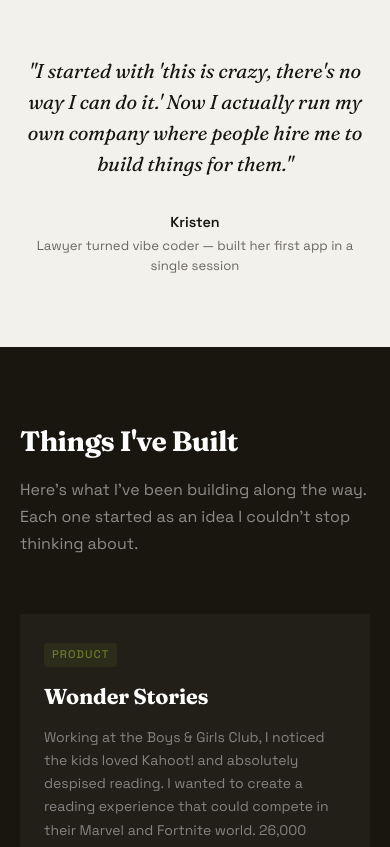
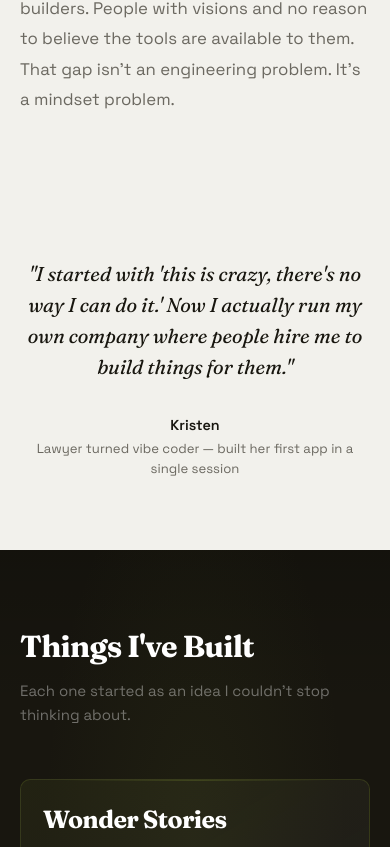
Before and after one commit to mathandlove/good-vibes-garage, a React (Vite) app: page / in a window 390 px wide. Shown: the part 2544-3391 px from the top of the page. Built offline with nearby package versions, Linux system fonts and the light colour scheme.

Commit message:
almost home

```diff
--- a/src/App.tsx
+++ b/src/App.tsx
@@ -75,8 +75,8 @@ export default function App() {
         <section className="pullQuoteSection reveal">
           <div className="pullQuoteInner">
             When our skills don't meet what we want to produce, we lose the
-            ability to create. AI flips that switch.
-            <span className="pullQuoteAttr">&mdash; Elliott, SXSW EDU 2026</span>
+            ability to create. AI flips that switch — now it can help you build
+            things you can't even fully imagine yourself.
           </div>
         </section>
       </main>
--- a/src/components/Work.module.css
+++ b/src/components/Work.module.css
@@ -1,136 +1,311 @@
+/* ────────────────────────────────────────────
+   Section
+──────────────────────────────────────────── */
 .section {
   background: var(--text);
   color: #fff;
   position: relative;
+  padding-top: 128px;
+  padding-bottom: 128px;
 }
 
+/* Gradient entry — fades in from previous section */
+.section::before {
+  content: '';
+  position: absolute;
+  top: 0;
+  left: 0;
+  right: 0;
+  height: 160px;
+  background: linear-gradient(to bottom, rgba(0, 0, 0, 0.18) 0%, transparent 100%);
+  pointer-events: none;
+}
+
+/* Accent glow behind the grid */
+.section::after {
+  content: '';
+  position: absolute;
+  top: 0;
+  left: 0;
+  right: 0;
+  bottom: 0;
+  background: radial-gradient(
+    ellipse 65% 45% at 50% 20%,
+    rgba(107, 122, 42, 0.09) 0%,
+    transparent 60%
+  );
+  pointer-events: none;
+}
+
+/* ────────────────────────────────────────────
+   Header
+──────────────────────────────────────────── */
 .header {
-  margin-bottom: 56px;
-  max-width: 520px;
+  margin-bottom: 80px;
+  max-width: 480px;
+  position: relative;
+  z-index: 1;
 }
 
 .heading {
   font-family: var(--font-display);
-  font-size: clamp(1.75rem, 3.5vw, 2.5rem);
+  font-size: clamp(1.9rem, 3.5vw, 2.6rem);
   font-weight: 700;
-  letter-spacing: -0.02em;
+  letter-spacing: -0.025em;
   color: #fff;
-  margin-bottom: 12px;
+  margin-bottom: 16px;
+  line-height: 1.08;
 }
 
 .subheading {
-  font-size: 1rem;
-  color: rgba(255, 255, 255, 0.5);
-  line-height: 1.7;
+  font-size: 0.9375rem;
+  color: rgba(255, 255, 255, 0.38);
+  line-height: 1.6;
 }
 
-/* Bento-ish grid */
+/* ────────────────────────────────────────────
+   Grid
+──────────────────────────────────────────── */
 .grid {
   display: grid;
-  grid-template-columns: repeat(3, 1fr);
-  gap: 2px;
+  grid-template-columns: repeat(12, 1fr);
+  gap: 14px;
+  position: relative;
+  z-index: 1;
 }
 
+.card:nth-child(1) { grid-column: span 7; }
+.card:nth-child(2) { grid-column: span 5; }
+.card:nth-child(3) { grid-column: span 4; }
+.card:nth-child(4) { grid-column: span 4; }
+.card:nth-child(5) { grid-column: span 4; }
+
+/* ────────────────────────────────────────────
+   Card base
+──────────────────────────────────────────── */
 .card {
   display: flex;
   flex-direction: column;
-  gap: 12px;
-  padding: 40px 32px;
-  background: rgba(255, 255, 255, 0.04);
-  cursor: pointer;
+  padding: 32px 30px 26px;
+  background: linear-gradient(
+    150deg,
+    rgba(255, 255, 255, 0.06) 0%,
+    rgba(255, 255, 255, 0.025) 100%
+  );
+  border: 1px solid rgba(255, 255, 255, 0.09);
+  border-radius: 10px;
+  text-decoration: none;
   position: relative;
-  transition: background 0.25s ease;
-  text-decoration: none;
-  border-bottom: 2px solid transparent;
+  overflow: hidden;
+  min-height: 210px;
+  transition:
+    transform 0.28s cubic-bezier(0.22, 1, 0.36, 1),
+    box-shadow 0.28s ease,
+    border-color 0.28s ease,
+    background 0.28s ease;
 }
 
-
-.card:first-child {
-  grid-column: span 2;
+/* Subtle top highlight shared by all cards */
+.card::before {
+  content: '';
+  position: absolute;
+  top: 0;
+  left: 12%;
+  right: 12%;
+  height: 1px;
+  background: linear-gradient(90deg, transparent, rgba(255, 255, 255, 0.1), transparent);
+  pointer-events: none;
 }
 
-.card::after {
-  content: '';
-  position: absolute;
-  bottom: 0;
-  left: 32px;
-  right: 32px;
-  height: 2px;
-  background: var(--accent);
-  transform: scaleX(0);
-  transform-origin: left;
-  transition: transform 0.3s cubic-bezier(0.22, 1, 0.36, 1);
+/* ── Hover ── */
+.card:hover {
+  transform: translateY(-5px);
+  border-color: rgba(107, 122, 42, 0.55);
+  background: linear-gradient(
+    150deg,
+    rgba(255, 255, 255, 0.09) 0%,
+    rgba(255, 255, 255, 0.04) 100%
+  );
+  box-shadow:
+    0 20px 48px rgba(0, 0, 0, 0.5),
+    0 0 0 1px rgba(107, 122, 42, 0.18),
+    inset 0 1px 0 rgba(255, 255, 255, 0.08);
 }
 
-.card:hover {
-  background: rgba(255, 255, 255, 0.08);
-}
-
-.card:hover::after {
-  transform: scaleX(1);
+.card:hover .viewLabel {
+  color: var(--accent);
+  opacity: 1;
+  transform: translateX(0);
 }
 
 .card:hover .arrow {
+  color: var(--accent);
   opacity: 1;
   transform: translate(2px, -2px);
 }
 
-.cardTop {
+/* ────────────────────────────────────────────
+   Featured card — Wonder Stories
+──────────────────────────────────────────── */
+.cardFeatured {
+  background: linear-gradient(
+    150deg,
+    rgba(107, 122, 42, 0.12) 0%,
+    rgba(255, 255, 255, 0.04) 60%,
+    rgba(255, 255, 255, 0.02) 100%
+  );
+  border-color: rgba(107, 122, 42, 0.28);
+  min-height: 240px;
+}
+
+/* Stronger top highlight on featured */
+.cardFeatured::before {
+  background: linear-gradient(90deg, transparent, rgba(107, 122, 42, 0.35), transparent);
+}
+
+.cardFeatured:hover {
+  border-color: rgba(107, 122, 42, 0.65);
+  background: linear-gradient(
+    150deg,
+    rgba(107, 122, 42, 0.18) 0%,
+    rgba(255, 255, 255, 0.06) 60%,
+    rgba(255, 255, 255, 0.03) 100%
+  );
+  box-shadow:
+    0 24px 56px rgba(0, 0, 0, 0.55),
+    0 0 0 1px rgba(107, 122, 42, 0.3),
+    0 0 40px rgba(107, 122, 42, 0.08),
+    inset 0 1px 0 rgba(107, 122, 42, 0.2);
+}
+
+.cardFeatured .cardTitle {
+  font-size: 1.75rem;
+}
+
+/* ────────────────────────────────────────────
+   Card internals
+──────────────────────────────────────────── */
+.cardInner {
   display: flex;
-  align-items: center;
-  justify-content: space-between;
+  flex-direction: column;
+  flex: 1;
 }
 
 .tag {
-  font-size: 0.7rem;
-  font-weight: 500;
-  letter-spacing: 0.1em;
+  display: inline-block;
+  font-size: 0.6rem;
+  font-weight: 600;
+  letter-spacing: 0.14em;
   text-transform: uppercase;
-  color: var(--accent);
-  background: rgba(107, 122, 42, 0.15);
+  color: rgba(139, 157, 55, 0.9);
+  background: rgba(107, 122, 42, 0.1);
+  border: 1px solid rgba(107, 122, 42, 0.2);
   padding: 3px 8px;
   border-radius: 3px;
-}
-
-.arrow {
-  font-size: 1rem;
-  color: rgba(255, 255, 255, 0.3);
-  opacity: 0;
-  transition: opacity 0.2s, transform 0.2s;
+  margin-bottom: 22px;
+  align-self: flex-start;
 }
 
 .cardTitle {
   font-family: var(--font-display);
-  font-size: 1.35rem;
+  font-size: 1.5rem;
   font-weight: 700;
   color: #fff;
-  letter-spacing: -0.01em;
+  letter-spacing: -0.025em;
+  line-height: 1.1;
+  margin-bottom: 12px;
 }
 
 .cardDesc {
-  font-size: 0.875rem;
-  color: rgba(255, 255, 255, 0.45);
-  line-height: 1.65;
+  font-size: 0.855rem;
+  color: rgba(255, 255, 255, 0.56);
+  line-height: 1.68;
+  flex: 1;
 }
 
-@media (max-width: 900px) {
-  .grid {
-    grid-template-columns: 1fr 1fr;
+/* ────────────────────────────────────────────
+   Card footer / CTA
+──────────────────────────────────────────── */
+.cardFoot {
+  display: flex;
+  align-items: center;
+  justify-content: space-between;
+  margin-top: 24px;
+  padding-top: 16px;
+  border-top: 1px solid rgba(255, 255, 255, 0.06);
+}
+
+.viewLabel {
+  font-size: 0.72rem;
+  font-weight: 500;
+  letter-spacing: 0.08em;
+  color: rgba(255, 255, 255, 0.3);
+  opacity: 1;
+  transform: translateX(0);
+  transition: color 0.22s ease, transform 0.22s ease;
+}
+
+.arrow {
+  font-size: 0.9rem;
+  color: rgba(255, 255, 255, 0.28);
+  opacity: 1;
+  transition: color 0.22s ease, transform 0.22s ease;
+  flex-shrink: 0;
+}
+
+/* ────────────────────────────────────────────
+   Tablet
+──────────────────────────────────────────── */
+@media (max-width: 960px) {
+  .section {
+    padding-top: 100px;
+    padding-bottom: 100px;
   }
 
-  .card:first-child {
-    grid-column: span 2;
+  .grid {
+    grid-template-columns: repeat(2, 1fr);
+    gap: 10px;
+  }
+
+  .card:nth-child(1) { grid-column: span 2; }
+  .card:nth-child(2) { grid-column: span 1; }
+  .card:nth-child(3) { grid-column: span 1; }
+  .card:nth-child(4) { grid-column: span 1; }
+  .card:nth-child(5) { grid-column: span 1; }
+}
+
+/* ────────────────────────────────────────────
+   Mobile
+──────────────────────────────────────────── */
+@media (max-width: 600px) {
+  .section {
+    padding-top: 80px;
+    padding-bottom: 88px;
+  }
+
+  .header {
+    margin-bottom: 52px;
+  }
+
+  .grid {
+    grid-template-columns: 1fr;
+    gap: 8px;
+  }
+
+  .card:nth-child(n) {
+    grid-column: span 1;
+    min-height: 0;
+  }
+
+  .cardFeatured {
+    min-height: 0;
+  }
+
+  .cardFeatured .cardTitle {
+    font-size: 1.55rem;
+  }
+
+  .card {
+    padding: 26px 22px 20px;
   }
 }
-
-@media (max-width: 600px) {
-  .grid {
-    grid-template-columns: 1fr;
-  }
-
-  .card:first-child {
-    grid-column: span 1;
-  }
-
-  .card { padding: 28px 24px; }
-}
--- a/src/components/Work.tsx
+++ b/src/components/Work.tsx
@@ -3,38 +3,38 @@ import styles from './Work.module.css'
 const projects = [
   {
     name: 'Wonder Stories',
-    description: 'Working at the Boys & Girls Club, I noticed the kids loved Kahoot! and absolutely despised reading. I wanted to create a reading experience that could compete in their Marvel and Fortnite world. 26,000 active users now — and parents of kids with dyslexia keep telling me their children won\'t read anything else.',
+    description: 'Ten years at the Boys & Girls Club watching kids hate reading. I wanted to fix that. 26,000 users later, I\'m still building — currently letting students talk to storybook characters.',
     tag: 'Product',
     href: 'https://www.wonderstories.app',
-    internal: false,
+    featured: true,
   },
   {
     name: 'Robodexo',
-    description: 'I had a week off work, a 3-month-old, and my 40th birthday coming up. I always throw elaborate murder mysteries. This time I wanted everyone to be a Pokemon trainer — playing cards with QR codes, quests, tournaments, discovery. Built the whole thing in a week. 70 people came.',
+    description: 'I had a week off, a 3-month-old, and my 40th birthday. I built a full Pokémon trainer experience — custom physical cards, QR quests, live tournaments.',
     tag: 'Experiment',
     href: 'https://www.robodexo.com',
-    internal: false,
+    featured: false,
   },
   {
     name: 'Level UP',
-    description: 'My first attempt to help students use AI to improve their actual writing ability. This was before Claude Code, and it was hard. But it taught me a lot about what this kind of teaching needs.',
+    description: 'An app that helps kids reflect on their writing — built before Claude Code existed. Took me 3 months. I could build it in 3 days now.',
     tag: 'Teaching',
     href: 'https://www.buildempathy.com/levelup',
-    internal: false,
+    featured: false,
   },
   {
     name: 'Toddlers Can Read',
-    description: 'Partnered with Spencer Russell to build a mock app and test it in a week. We wanted to find out what busy parents actually need to teach their kids to read. The answer: clear structure and extreme fun.',
-    tag: 'Teaching',
+    description: 'First time I built a testable prototype for a client in a single day. We shipped it to parents to find out what they actually wanted when it comes to teaching reading.',
+    tag: 'Prototype',
     href: 'https://www.buildempathy.com/empoweringparents',
-    internal: false,
+    featured: false,
   },
   {
     name: 'Play Extremes',
-    description: 'I had a game idea. Built it in a day using only vibe coding. No reason other than: why not?',
+    description: 'Had a game idea in the morning. Built it that night. No reason other than: why not?',
     tag: 'Game',
     href: 'https://www.playextremes.com',
-    internal: false,
+    featured: false,
   },
 ]
 
@@ -45,8 +45,7 @@ export default function Work() {
         <div className={`${styles.header} reveal`}>
           <h2 className={styles.heading}>Things I've Built</h2>
           <p className={styles.subheading}>
-            Here's what I've been building along the way. Each one started as an
-            idea I couldn't stop thinking about.
+            Each one started as an idea I couldn't stop thinking about.
           </p>
         </div>
 
@@ -55,16 +54,22 @@ export default function Work() {
             <a
               key={p.name}
               href={p.href}
-              target={p.internal ? undefined : '_blank'}
-              rel={p.internal ? undefined : 'noopener noreferrer'}
-              className={`${styles.card} reveal reveal-delay-${Math.min(i + 1, 5)}`}
+              target="_blank"
+              rel="noopener noreferrer"
+              className={[
+                styles.card,
+                p.featured ? styles.cardFeatured : '',
+                `reveal reveal-delay-${Math.min(i + 1, 5)}`,
+              ].join(' ')}
             >
-              <div className={styles.cardTop}>
-                <span className={styles.tag}>{p.tag}</span>
-                <span className={styles.arrow}>&#x2197;</span>
+              <div className={styles.cardInner}>
+                <h3 className={styles.cardTitle}>{p.name}</h3>
+                <p className={styles.cardDesc}>{p.description}</p>
               </div>
-              <h3 className={styles.cardTitle}>{p.name}</h3>
-              <p className={styles.cardDesc}>{p.description}</p>
+              <div className={styles.cardFoot}>
+                <span className={styles.viewLabel}>View project</span>
+                <span className={styles.arrow}>↗</span>
+              </div>
             </a>
           ))}
         </div>
```
Also changed, not shown: src/components/About.tsx (+22 -17 lines), src/components/Footer.module.css (+75 -0 lines), src/components/Footer.tsx (+40 -8 lines), src/components/Series.module.css (+48 -7 lines), src/components/Series.tsx (+10 -13 lines), 1 other file (tests, documents, lock files or other folders).
